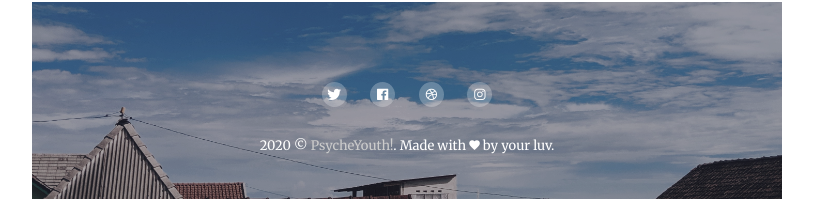
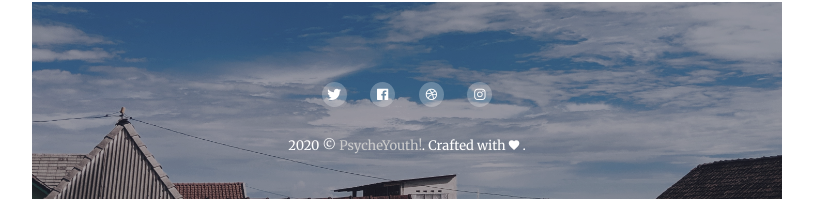
Before and after one commit to imamnrchls/imamnrchls.github.io, a Jekyll site: the page built from index.html, in a window 1280 px wide. Shown: the part 1431-1630 px from the top of the page, without its empty margins (233-1046 px from the left). Built offline with Jekyll 4.4.1, drawn with Linux system fonts in a browser that asks for light colours; the list of posts is cut into pages by our own code.

Commit message:
Update footer.html

```diff
--- a/_includes/footer.html
+++ b/_includes/footer.html
@@ -5,12 +5,12 @@
       {% if site.footer-image %}
         <footer class="footer footer-image" style="background-image: url('{{site.footer-image | relative_url }}')">
           {% include contact-link.html %}
-            <div class="copyright wow fadeInUp" data-wow-delay=".2s">{{site.time | date: '%Y'}} &copy; <a href="/" class="copyright__link">{% if site.title %}{{site.title}}{% else %}Errol{% endif %}</a>. Made with <i class="ion ion-md-heart"></i> by your luv</a>.</div>
+            <div class="copyright wow fadeInUp" data-wow-delay=".2s">{{site.time | date: '%Y'}} &copy; <a href="/" class="copyright__link">{% if site.title %}{{site.title}}{% else %}Errol{% endif %}</a>. Crafted with <i class="ion ion-md-heart"></i> </a>.</div>
         </footer>
       {% else %}
         <footer class="footer">
           {% include contact-link.html %}
-             <div class="copyright wow fadeInUp" data-wow-delay=".2s">{{site.time | date: '%Y'}} &copy; <a href="/" class="copyright__link">{% if site.title %}{{site.title}}{% else %}Errol{% endif %}</a>. Made with <i class="ion ion-md-heart"></i> by your luv</a>.</div>
+             <div class="copyright wow fadeInUp" data-wow-delay=".2s">{{site.time | date: '%Y'}} &copy; <a href="/" class="copyright__link">{% if site.title %}{{site.title}}{% else %}Errol{% endif %}</a>. Crafted with <i class="ion ion-md-heart"></i> </a>.</div>
         </footer>
       {% endif %}
       <!-- end footer -->
```
